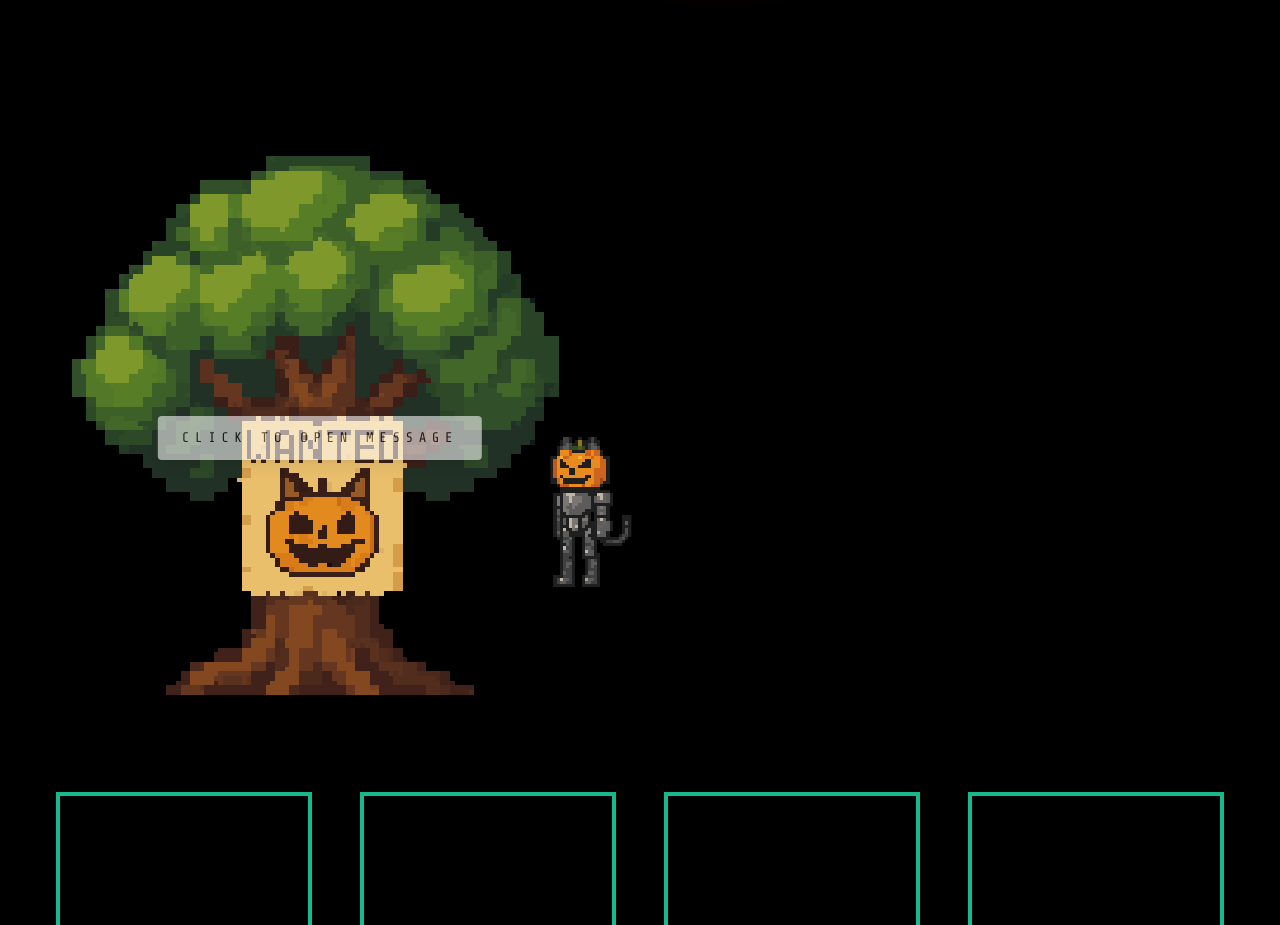
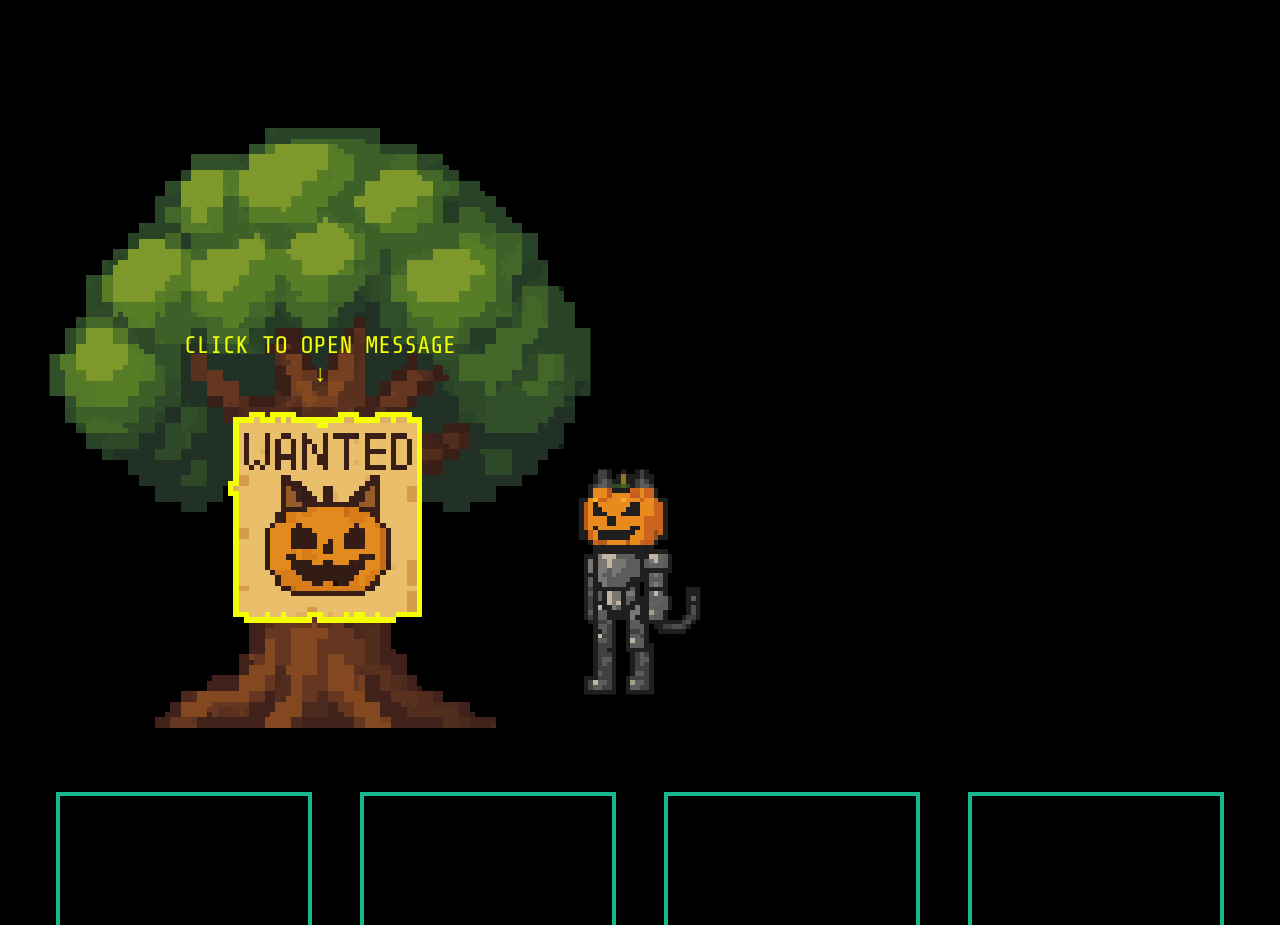
Before and after one commit to C0deCat/portfolio-page, a React (Vite) app: page / in a window 1280 px wide. Shown: the part 840-1765 px from the top of the page. Built offline with nearby package versions, Linux system fonts and the light colour scheme; a web font is replaced by a local one.

Commit message:
added effect on aprroaching tree, reimangined button hint on opening expertise card

```diff
--- a/src/sections/Expertise.tsx
+++ b/src/sections/Expertise.tsx
@@ -1,10 +1,4 @@
-import {
-  useCallback,
-  useEffect,
-  useMemo,
-  useRef,
-  useState,
-} from "react";
+import { useCallback, useEffect, useMemo, useRef, useState } from "react";
 import type { CSSProperties } from "react";
 import classNames from "classnames";
 import { defaultContainer } from "../stylizers";
@@ -12,6 +6,9 @@ import { expertiseContent } from "../data/expertise";
 import type { DescriptonBlockProps } from "../types";
 import catStanding from "../assets/CatStanding.png";
 import wantedKitty from "../assets/WantedKitty.png";
+import wantedKittyActive from "../assets/WantedKitty_active.png";
+
+const catSize = 150;
 
 const DescriptonBlock: React.FC<DescriptonBlockProps> = ({
   title,
@@ -65,9 +62,7 @@ const thirdRow: DescriptonBlockProps[] = [
   },
 ];
 // Notes for future features:
-// - При открытии карточки отматывать скролл так, чтобы карточка была в центре экрана
-// - При открытии карточки замораживать прогресс анимации котика
-// - Изменить траекторию котика с прямой на кривую
+// - MOBILE OPTIMIZATION: Сделать так, чтобы карточка сразу открывалась на мобильных устройствах
 // - Добавить анимацию ходьбы котика, которая будет запускаться в моменты передвижения
 
 const Expertise: React.FC = () => {
@@ -76,6 +71,7 @@ const Expertise: React.FC = () => {
   const [isCardVisible, setIsCardVisible] = useState(false);
   const [maxTranslation, setMaxTranslation] = useState({ x: 0, y: 0 });
   const cardWrapperRef = useRef<HTMLDivElement | null>(null);
+  const treeRef = useRef<HTMLButtonElement | null>(null);
 
   const renderBlocks = useCallback(
     (blocks: DescriptonBlockProps[]) =>
@@ -90,14 +86,14 @@ const Expertise: React.FC = () => {
       }
 
       const rect = sectionRef.current.getBoundingClientRect();
-      const thresholdDistance = 250;
+      const thresholdDistance = catSize * 2;
       const distanceIntoViewport = Math.max(0, window.innerHeight - rect.top);
       const totalDistance =
         rect.height + window.innerHeight - thresholdDistance;
 
       const rawProgress =
         ((window.innerHeight - rect.top - thresholdDistance) / totalDistance) *
-        2.5;
+        2;
       let clampedProgress = Math.min(Math.max(rawProgress, 0), 1);
 
       if (distanceIntoViewport < thresholdDistance) {
@@ -124,14 +120,16 @@ const Expertise: React.FC = () => {
 
   useEffect(() => {
     const updateTranslationLimits = () => {
-      if (!sectionRef.current) {
+      if (!sectionRef.current || !treeRef.current) {
         return;
       }
 
       const rect = sectionRef.current.getBoundingClientRect();
+      const treeRect = treeRef.current.getBoundingClientRect();
+      const treeOffset = treeRect.left + treeRect.width * 1.3;
       const nextTranslation = {
-        x: Math.max(rect.width * 0.45, 220),
-        y: Math.max(rect.height * 0.65, 260),
+        x: Math.max(rect.width - treeOffset, 220),
+        y: Math.max(rect.height - catSize * 1.4, 260),
       };
 
       setMaxTranslation((prev) =>
@@ -168,9 +166,8 @@ const Expertise: React.FC = () => {
     }
 
     const controlPointX = -x * 0.4;
-    const controlPointY = y * 0.75;
-
-    return `path("M 0 0 Q ${controlPointX} ${controlPointY} -${x} ${y}")`;
+    const controlPointY = y * 1;
+    return `path("M 0 80 Q 0 ${controlPointY} -${x} ${y}")`;
   }, [maxTranslation]);
 
   const catMotionStyles = useMemo(() => {
@@ -184,7 +181,8 @@ const Expertise: React.FC = () => {
       offsetRotate: "0deg",
       WebkitOffsetRotate: "0deg",
       transition:
-        "offset-distance 0.2s ease-out, -webkit-offset-distance 0.2s ease-out",
+        "offset-distance 0.1s ease-out, -webkit-offset-distance 0.1s ease-out",
+      transform: `scale(${1 + progress * 0.5})`,
     } as CSSProperties;
   }, [catOffsetPath, progress]);
 
@@ -246,13 +244,14 @@ const Expertise: React.FC = () => {
         type="button"
         onClick={handleOpenRequest}
         className={classNames(
-          "absolute bottom-[32px] left-1/4 h-[600px] w-[600px] -translate-x-1/2 bg-transparent border-0 p-0 focus:outline-none focus-visible:ring-2 focus-visible:ring-offset-2 focus-visible:ring-amber-400",
+          "absolute bottom-[32px] left-1/4 h-[600px] w-[541px] -translate-x-1/2 bg-transparent border-0 p-0 focus:outline-none focus-visible:ring-2 focus-visible:ring-offset-2 focus-visible:ring-amber-400",
           hasReachedKitty || isCardVisible ? "cursor-pointer" : "cursor-default"
         )}
         aria-label="Open message"
+        ref={treeRef}
       >
         <img
-          src={wantedKitty}
+          src={hasReachedKitty ? wantedKittyActive : wantedKitty}
           alt="Wanted kitty poster"
           className="h-full w-auto pixelated pointer-events-none select-none"
         />
@@ -261,10 +260,11 @@ const Expertise: React.FC = () => {
         <button
           type="button"
           onClick={handleOpenRequest}
-          className="absolute left-1/4 -translate-x-1/2 z-10 bg-white/90 px-6 py-3 rounded shadow-lg uppercase tracking-[0.4em] text-sm text-neutral-900 animate-pulse"
-          style={{ bottom: "300px" }}
+          className="absolute left-1/4 -translate-x-1/2 z-10 bg-transparent px-6 py-3 flex flex-col items-center text-[#f4ff00] uppercase text-2xl animate-bounce"
+          style={{ bottom: "350px" }}
         >
-          Click to open message
+          <span>Click to open message</span>
+          <span className="text-2xl leading-none">↓</span>
         </button>
       )}
       <div
```
Also changed, not shown: src/assets/WantedKitty.png, src/assets/WantedKitty_active.png (added).
